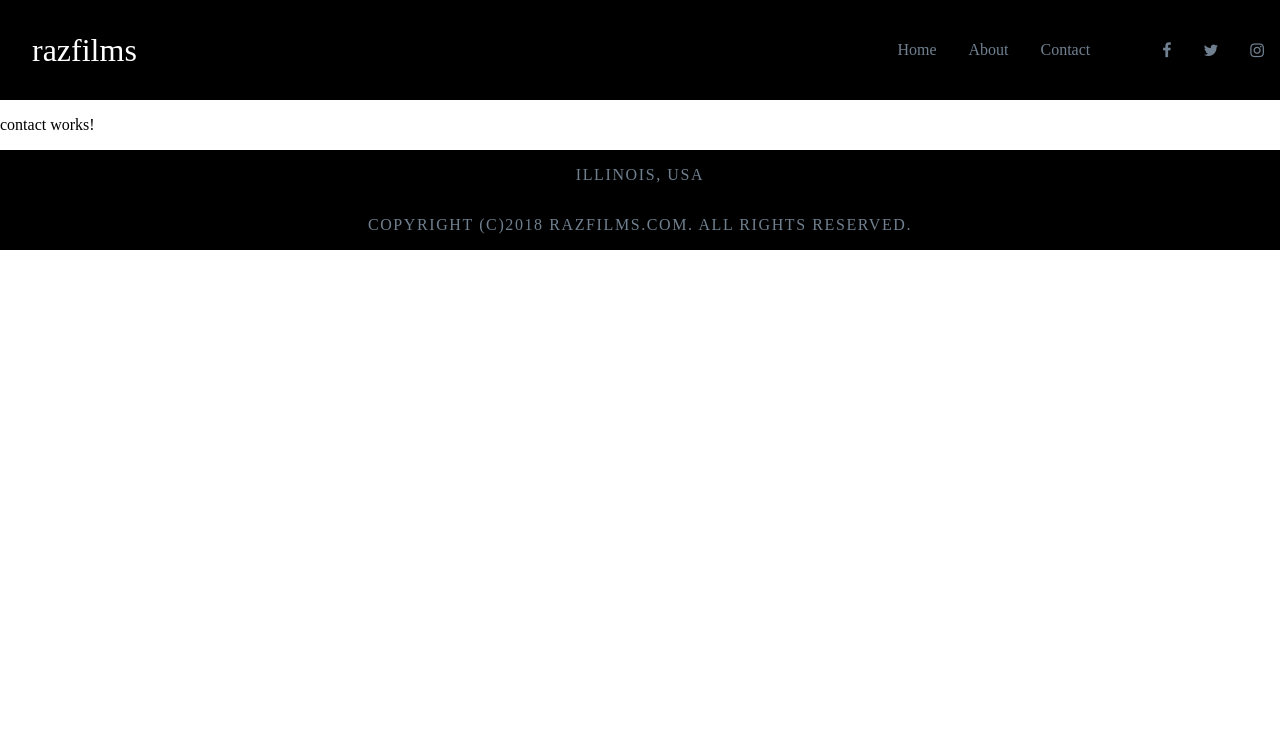
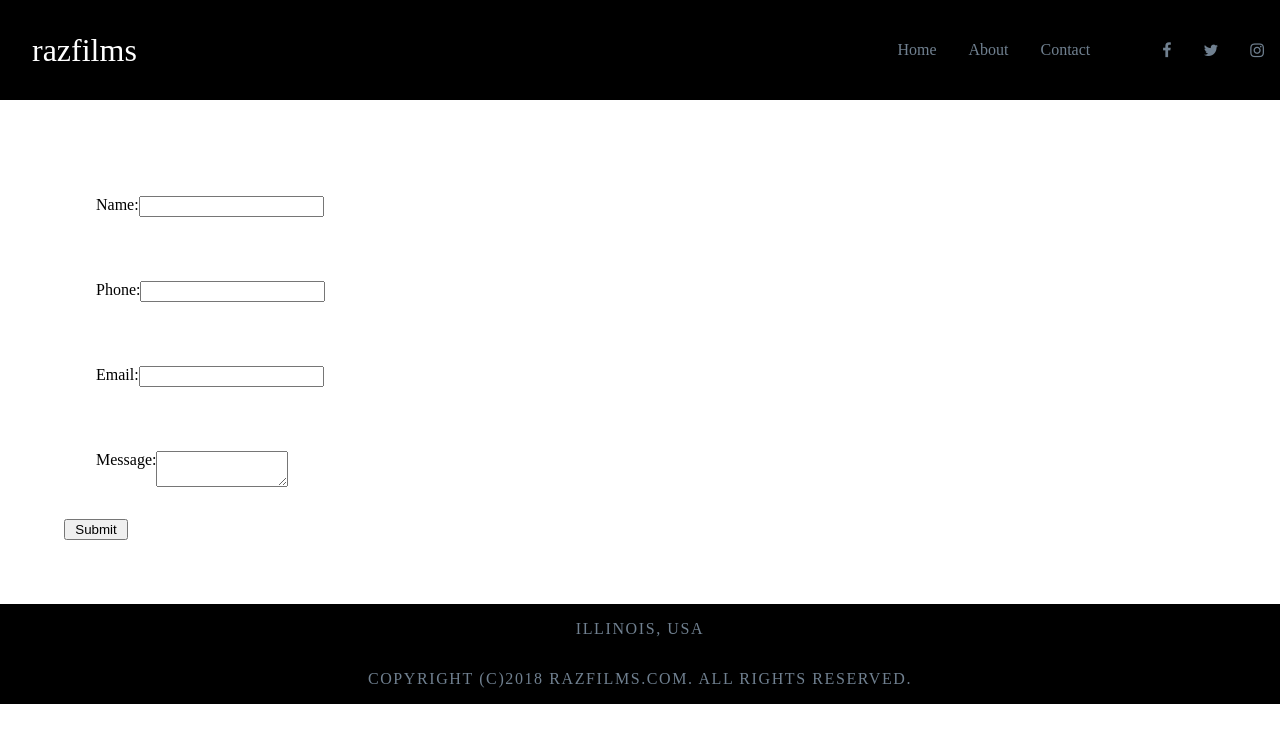
Before and after one commit to rtzimmerman/razfilms, an Angular app: page /contact in a window 1280 px wide. Shown: the top 742 px of the page. Built offline with nearby package versions, Linux system fonts and the light colour scheme.

Commit message:
Added contact form skeleton

```diff
--- a/src/app/contact/contact.component.css
+++ b/src/app/contact/contact.component.css
@@ -1,3 +1,13 @@
-
+.contact #contact-form {
+  display: flex;
+  flex-direction: column;
+  padding: 4rem;
+  width: 20%; }
+  .contact #contact-form label {
+    display: flex;
+    justify-content: space-between;
+    padding: 2rem; }
+  .contact #contact-form .submit-btn {
+    width: 4rem; }
 
 /*# sourceMappingURL=contact.component.css.map */
--- a/src/app/contact/contact.component.html
+++ b/src/app/contact/contact.component.html
@@ -1,3 +1,21 @@
-<p>
-  contact works!
-</p>
+<section class="contact">
+  <form id="contact-form">
+    <label>
+      Name:
+      <input name="name" type="text" />
+    </label>
+    <label>
+      Phone:
+      <input name="phone" type="text" />
+    </label>
+    <label>
+      Email:
+      <input name="email" type="email" />
+    </label>
+    <label>
+      Message:
+      <textarea name="message"></textarea>
+    </label>
+    <input class="submit-btn" name="Submit" type="submit"/>
+  </form>
+</section>
--- a/src/app/contact/contact.component.scss
+++ b/src/app/contact/contact.component.scss
@@ -1,3 +1,17 @@
 .contact {
+    #contact-form {
+        display: flex;
+        flex-direction: column;
+        padding: 4rem;
+        width:20%;
 
+        label {
+            display: flex;
+            justify-content: space-between;
+            padding: 2rem;
+        }
+        .submit-btn {
+            width: 4rem;
+        }
+    }
 }
```
Also changed, not shown: 1 other file (tests, documents, lock files or other folders).
